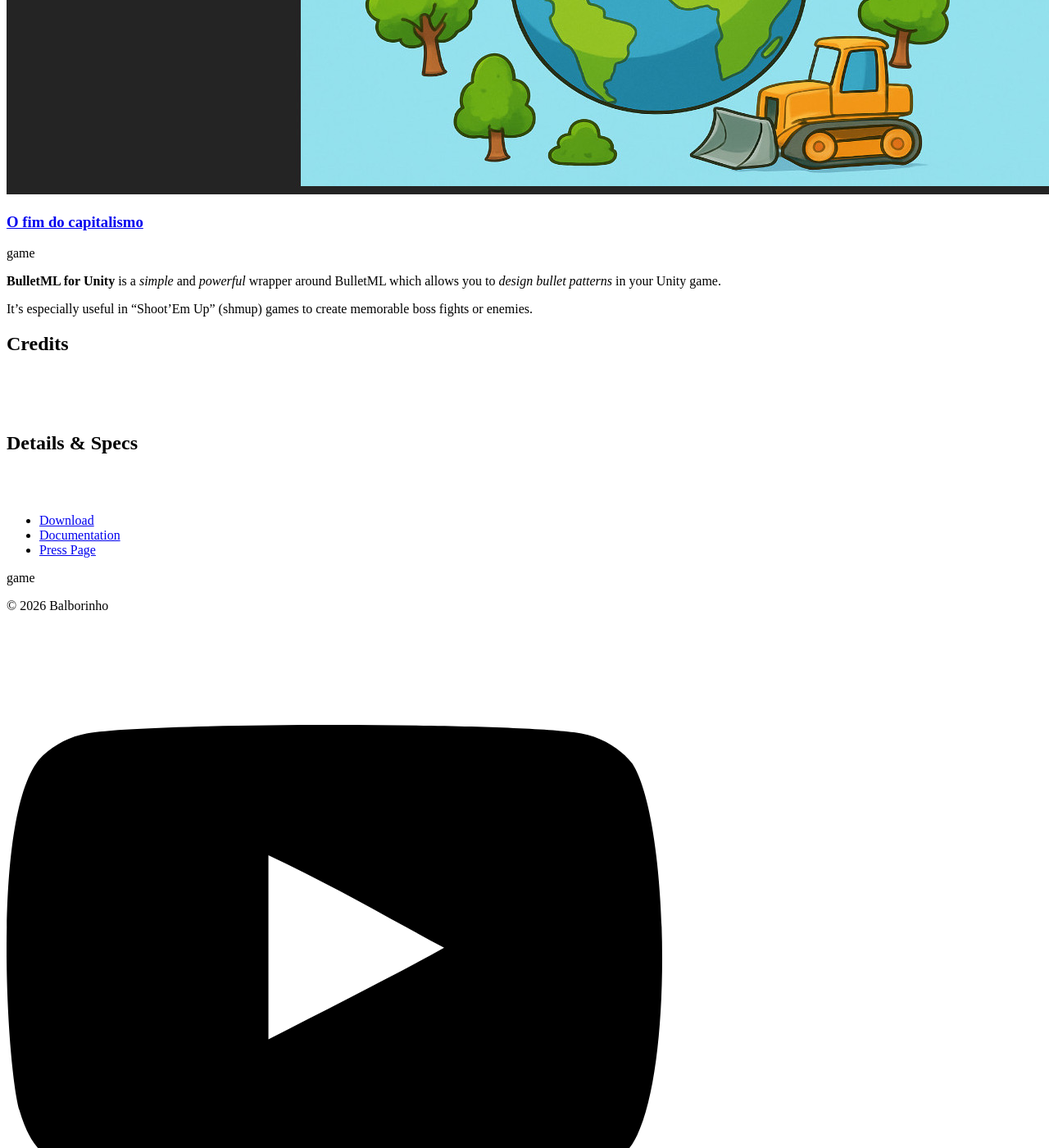
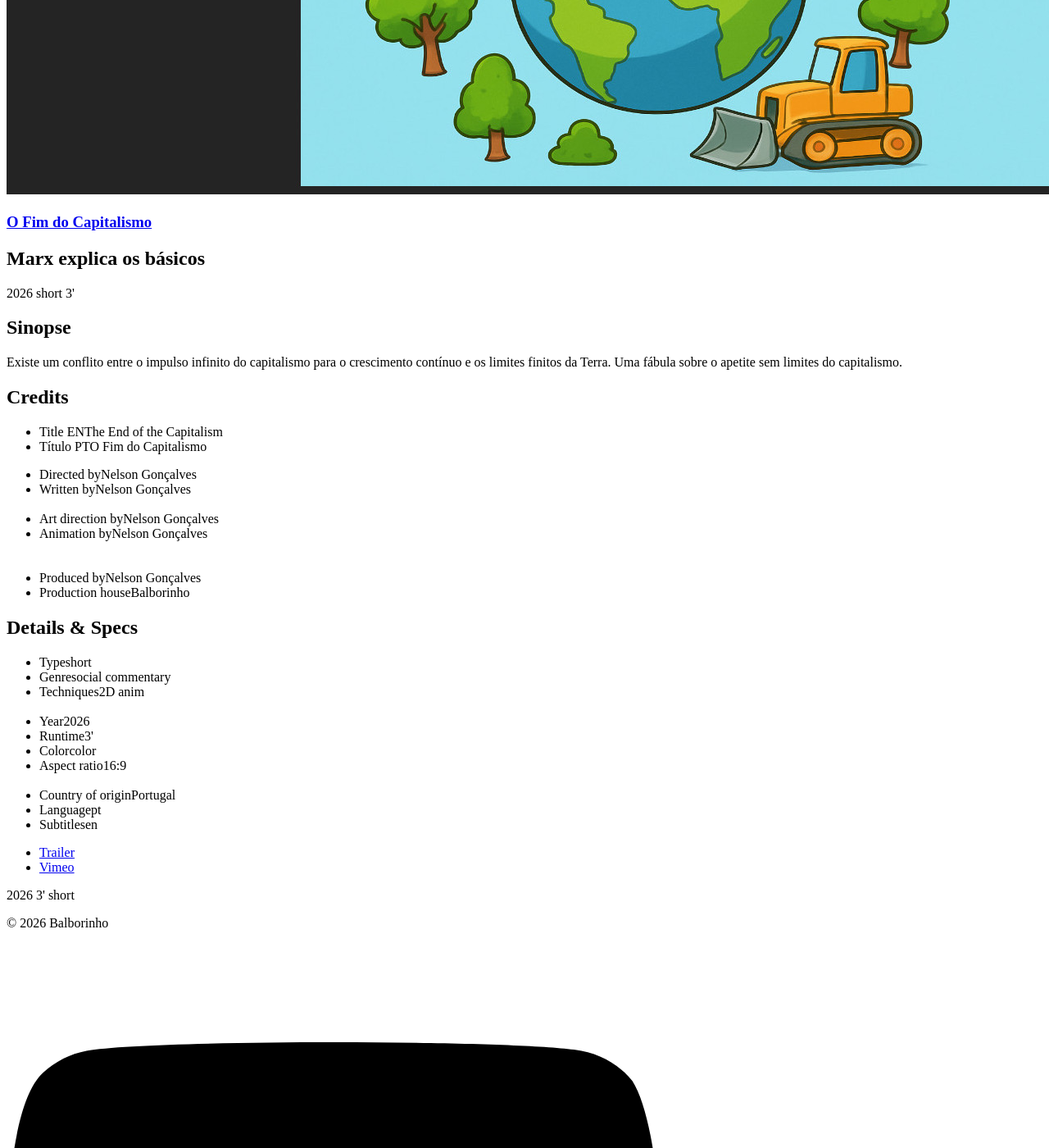
Before and after one commit to nafergo/webtest, a Jekyll site: the page built from _products/o-fim-do-capitalismo.md, in a window 1280 px wide and 1400 px high, scrolled down 649 px. Shown: the whole window at 82% size. Built offline with Jekyll 4.4.1, drawn with Linux system fonts in a browser that asks for light colours.

Commit message:
Update o-fim-do-capitalismo.md

```diff
--- a/_products/o-fim-do-capitalismo.md
+++ b/_products/o-fim-do-capitalismo.md
@@ -1,18 +1,57 @@
 ---
-title: O fim do capitalismo
-type: [game]
+title: "O Fim do Capitalismo"
+titulo-en: "The End of the Capitalism"
+titulo-pt: "O Fim do Capitalismo"
+subtitle: "Marx explica os básicos"
+type: ['2026', 'short', "3'"]
+
 assets: /static/images/products/o-fim-do-capitalismo/
-date: 2014-04-08
+
+date: 2026-01-30
+
+project-type: ['short']
+genre: social commentary
+
+techniques: '2D anim'
+
+
+directed-by: Nelson Gonçalves
+written-by: Nelson Gonçalves
+based-on:
+#original story by Li
+
+art-direction: Nelson Gonçalves
+three-d:
+two-d:
+animation-by: Nelson Gonçalves
+
+music-by:
+sound-design-by:
+
+produced-by: Nelson Gonçalves
+production-company: Balborinho
+
+
+year: 2026
+runtime: 3'
+color: color
+ratio: '16:9'
+sound:
+
+country: Portugal
+language: pt
+subtitles: en
+
+excerpt: Existe um conflito entre o impulso infinito do capitalismo para o crescimento contínuo e os limites finitos da Terra. Uma fábula sobre o apetite sem limites do capitalismo.
+
+state: inproduction
 
 links:
-  - name: Download
-    url: http://bulletml-for-unity.pixelnest.io/#download
-  - name: Documentation
-    url: /docs/bulletml-for-unity/
-  - name: Press Page
-    url: /presskit/bulletml_for_unity.html
+  - name: Trailer
+    url: https://vimeo.com/799819211
+  - name: Vimeo
+    url: https://store.steampowered.com/app/2283410/Chtuloot/
 ---
 
-**BulletML for Unity** is a _simple_ and _powerful_ wrapper around BulletML which allows you to _design bullet patterns_ in your Unity game.
-
-It’s especially useful in “Shoot’Em Up” (shmup) games to create memorable boss fights or enemies.
+<h2 class="">Sinopse</h2>
+Existe um conflito entre o impulso infinito do capitalismo para o crescimento contínuo e os limites finitos da Terra. Uma fábula sobre o apetite sem limites do capitalismo.
```
